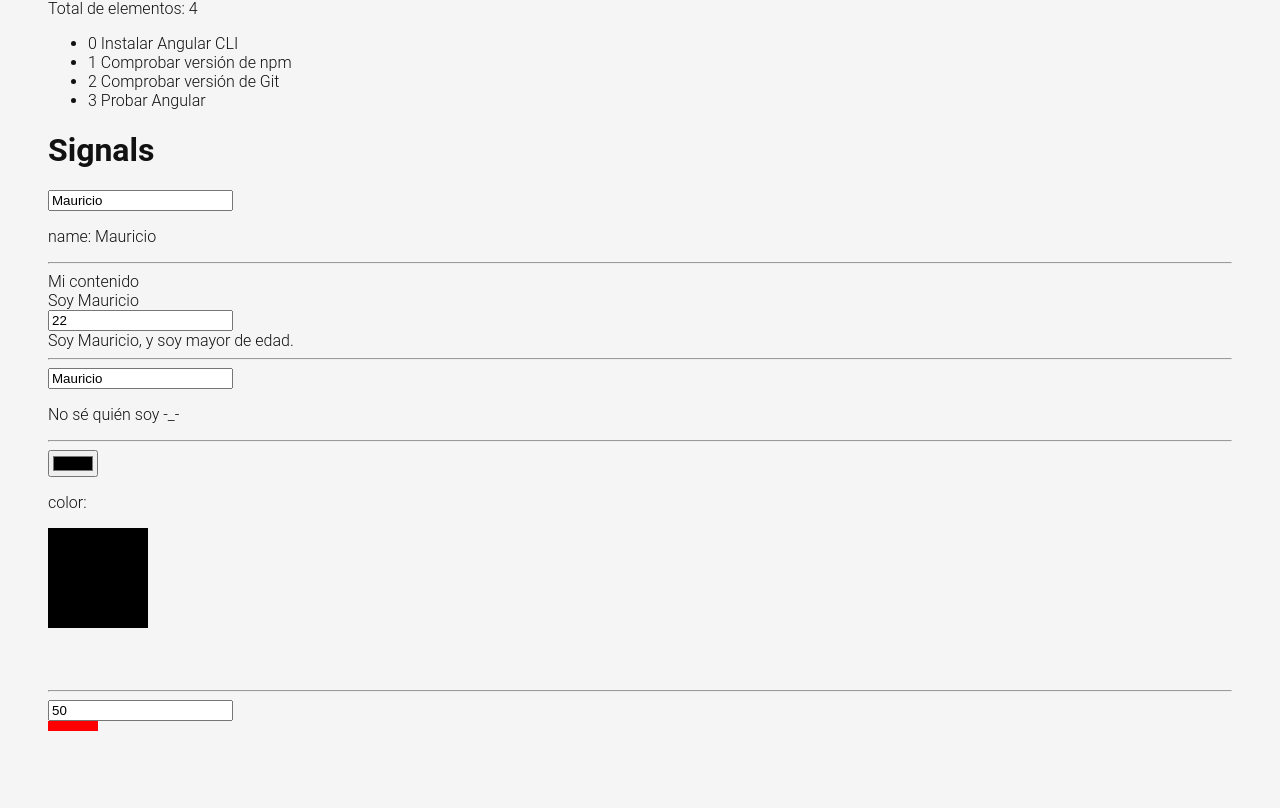
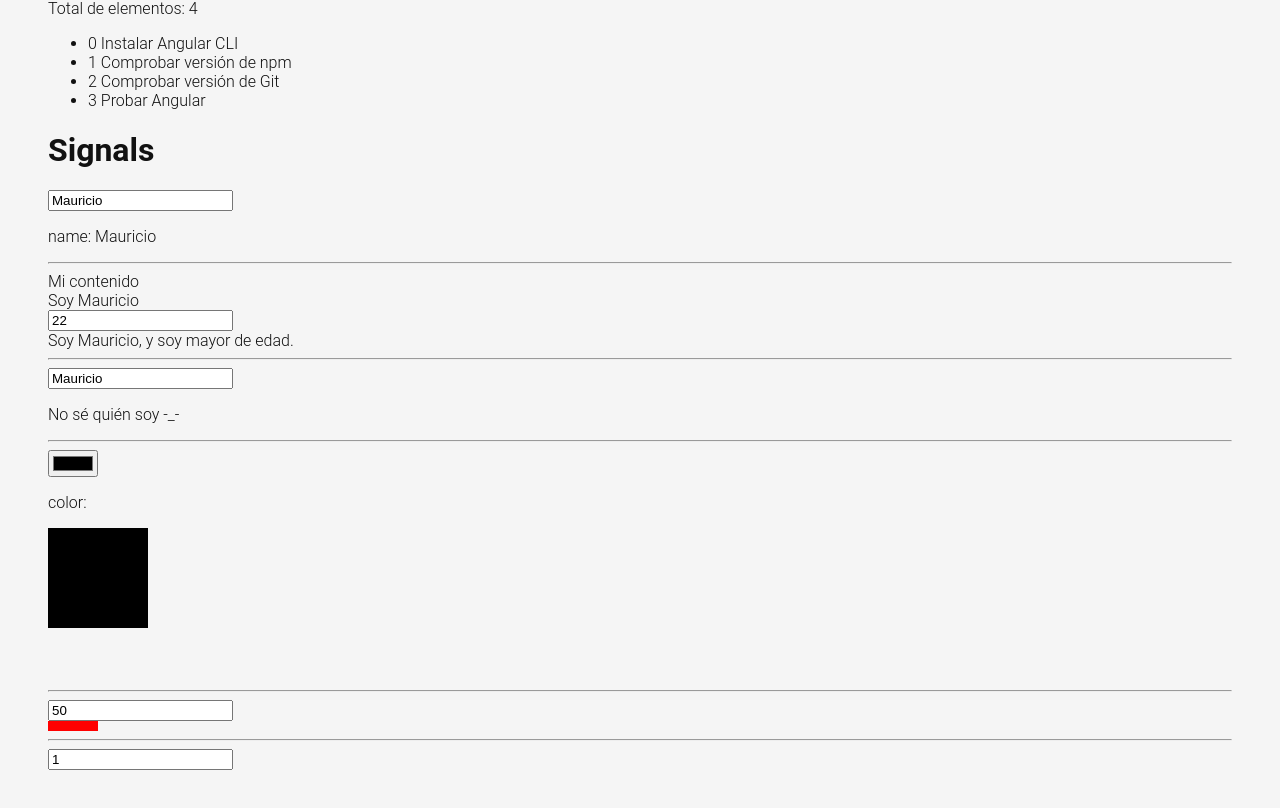
Before and after one commit to mauriicioreyes/todo_app, an Angular app: page /labs in a window 1280 px wide. Shown: the part 1155-1963 px from the top of the page. Before the commit the page ends 1934 px from the top, so only its background shows below. Built offline with nearby package versions, Linux system fonts and the light colour scheme.

Commit message:
Agrega mensaje de error en input con la activación dinámica de clases

```diff
--- a/src/app/pages/labs/labs.css
+++ b/src/app/pages/labs/labs.css
@@ -6,3 +6,7 @@
     display: block;
     background-color: red;
 }
+.message-error {
+    background-color: red;
+    color: white;
+}
--- a/src/app/pages/labs/labs.html
+++ b/src/app/pages/labs/labs.html
@@ -81,4 +81,8 @@
     <hr />
     <input type="number" [formControl]="widthCtrl">
     <span class="box" [style.width.px]="widthCtrl.value"></span>
+
+    <hr />
+    <input type="text" [formControl]="nameCtrl"> <br />
+    <span class="message-error" *ngIf="nameCtrl.invalid && nameCtrl.touched">Nombre inválido</span>
 </div>
--- a/src/app/pages/labs/labs.ts
+++ b/src/app/pages/labs/labs.ts
@@ -1,6 +1,6 @@
 import { Component, signal } from '@angular/core';
 import { CommonModule } from '@angular/common';
-import { ReactiveFormsModule, FormControl } from '@angular/forms';
+import { ReactiveFormsModule, FormControl, Validators } from '@angular/forms';
 
 @Component({
   selector: 'app-labs',
@@ -28,10 +28,20 @@ export class Labs {
   });
 
   colorCtrl = new FormControl();
+
   widthCtrl = new FormControl(50, {
     nonNullable: true
   });
 
+  nameCtrl = new FormControl(1, {
+    nonNullable: true,
+    validators: [
+      Validators.required,
+      Validators.minLength(3)
+    ]
+  }
+
+  );
   // Leer el valor del formulario reactivo desde la lógica.
   constructor() {
     this.colorCtrl.valueChanges.subscribe(value => {
```
